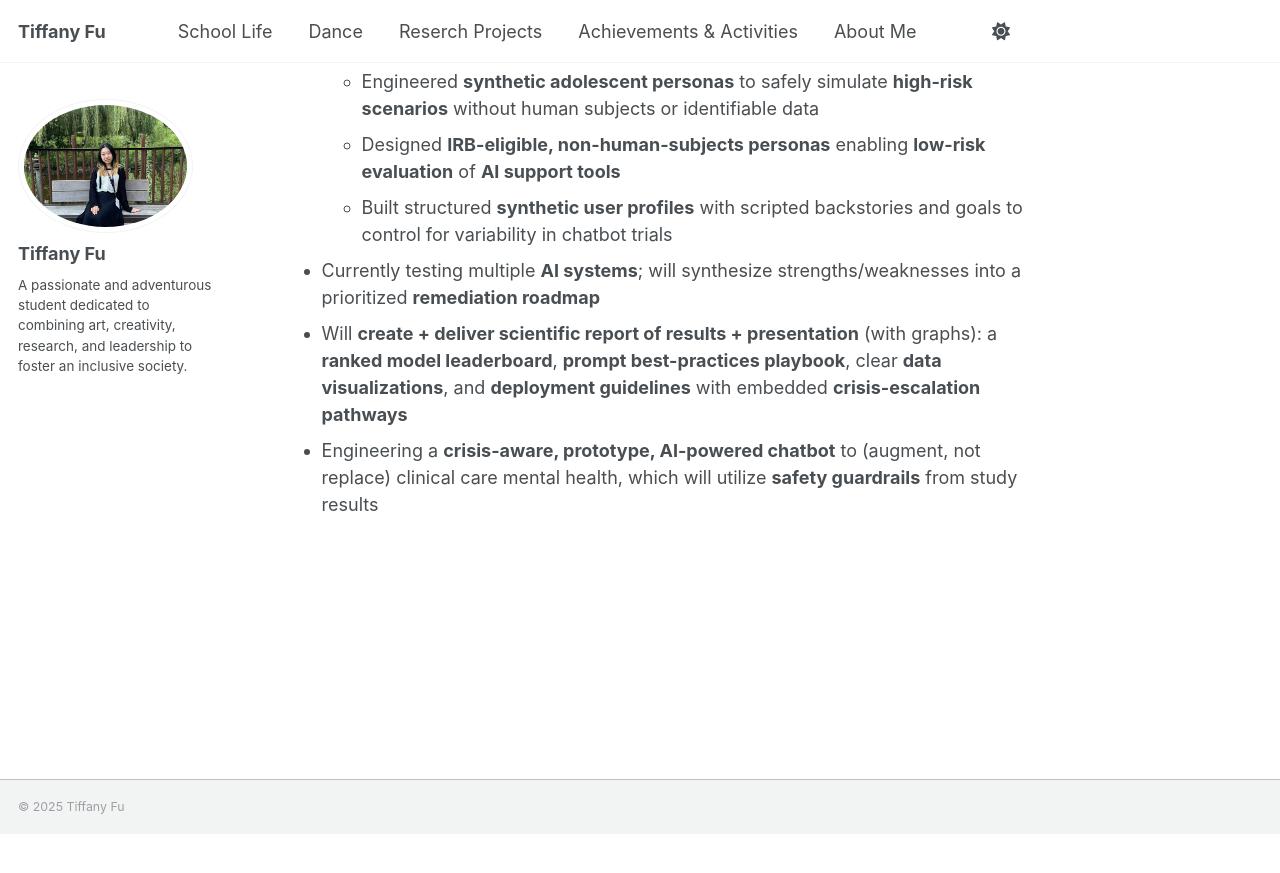
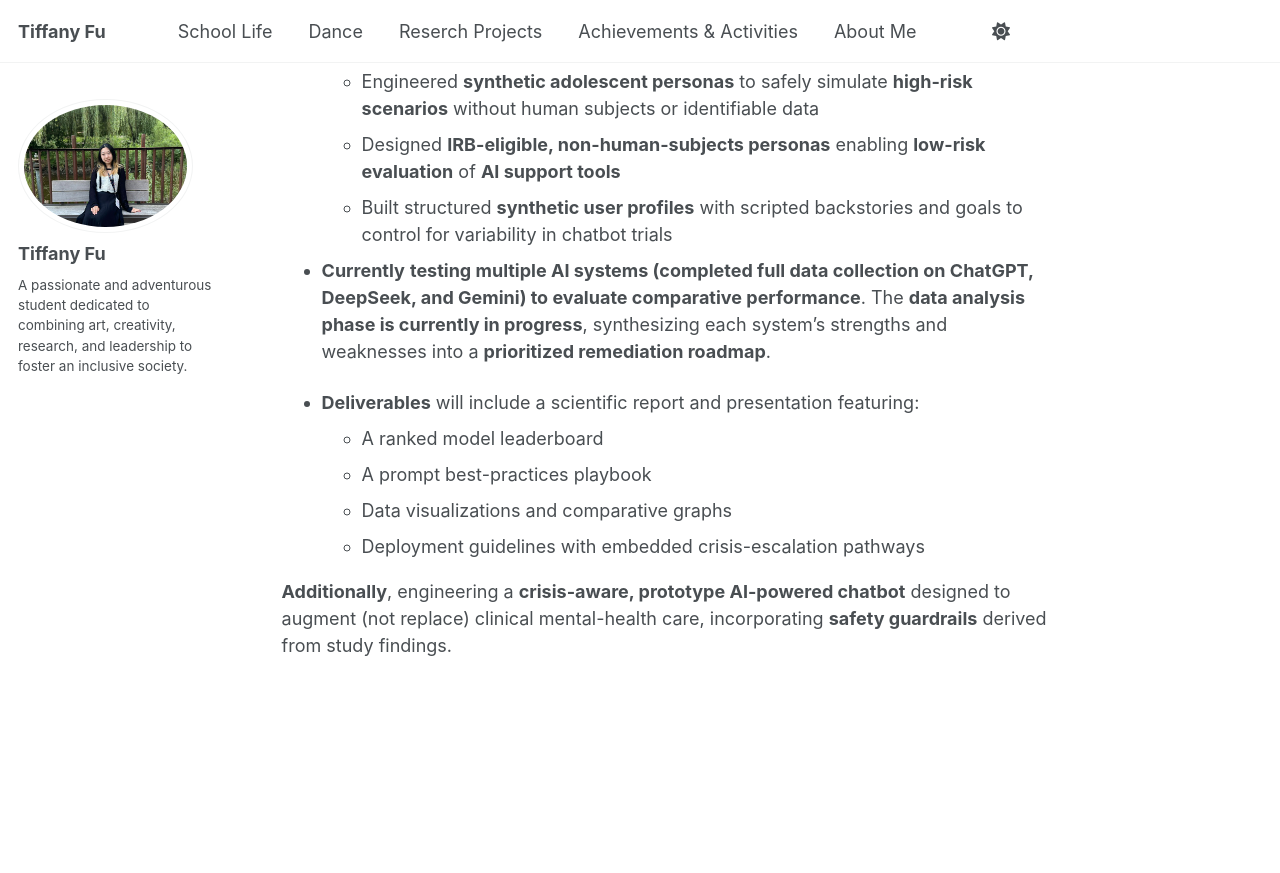
Before and after one commit to TiffanyJTFu/TiffanyTestWeb, a Jekyll site: the page built from _teaching/04-MentalHealthAIChatbotProject.md, in a window 1280 px wide and 900 px high, scrolled down 1984 px. Shown: the top 873 px of the window. Built offline with Jekyll 4.4.1, drawn with Linux system fonts in a browser that asks for light colours; a script that is not in the unit is left out; before the commit the page ends 2819 px from its top, so only the background shows below that.

Commit message:
Update 04-MentalHealthAIChatbotProject.md

```diff
--- a/_teaching/04-MentalHealthAIChatbotProject.md
+++ b/_teaching/04-MentalHealthAIChatbotProject.md
@@ -29,6 +29,13 @@ After collecting my data, I will **create/analyze a presentation** (with **data
   * Engineered **synthetic adolescent personas** to safely simulate **high-risk scenarios** without human subjects or identifiable data
   * Designed **IRB-eligible, non-human-subjects personas** enabling **low-risk evaluation** of **AI support tools**
   * Built structured **synthetic user profiles** with scripted backstories and goals to control for variability in chatbot trials
-* Currently testing multiple **AI systems**; will synthesize strengths/weaknesses into a prioritized **remediation roadmap**
-* Will **create + deliver scientific report of results + presentation** (with graphs): a **ranked model leaderboard**, **prompt best-practices playbook**, clear **data visualizations**, and **deployment guidelines** with embedded **crisis-escalation pathways**
-* Engineering a **crisis-aware, prototype, AI-powered chatbot** to (augment, not replace) clinical care mental health, which will utilize **safety guardrails** from study results
+
+* **Currently** **testing multiple AI systems (completed full data collection on ChatGPT, DeepSeek, and Gemini) to evaluate comparative performance**. The **data analysis phase is currently in progress**, synthesizing each system’s strengths and weaknesses into a **prioritized remediation roadmap**.
+
+* **Deliverables** will include a scientific report and presentation featuring:
+  * A ranked model leaderboard
+  * A prompt best-practices playbook
+  * Data visualizations and comparative graphs
+  * Deployment guidelines with embedded crisis-escalation pathways
+
+**Additionally**, engineering a **crisis-aware, prototype AI-powered chatbot** designed to augment (not replace) clinical mental-health care, incorporating **safety guardrails** derived from study findings.
```
